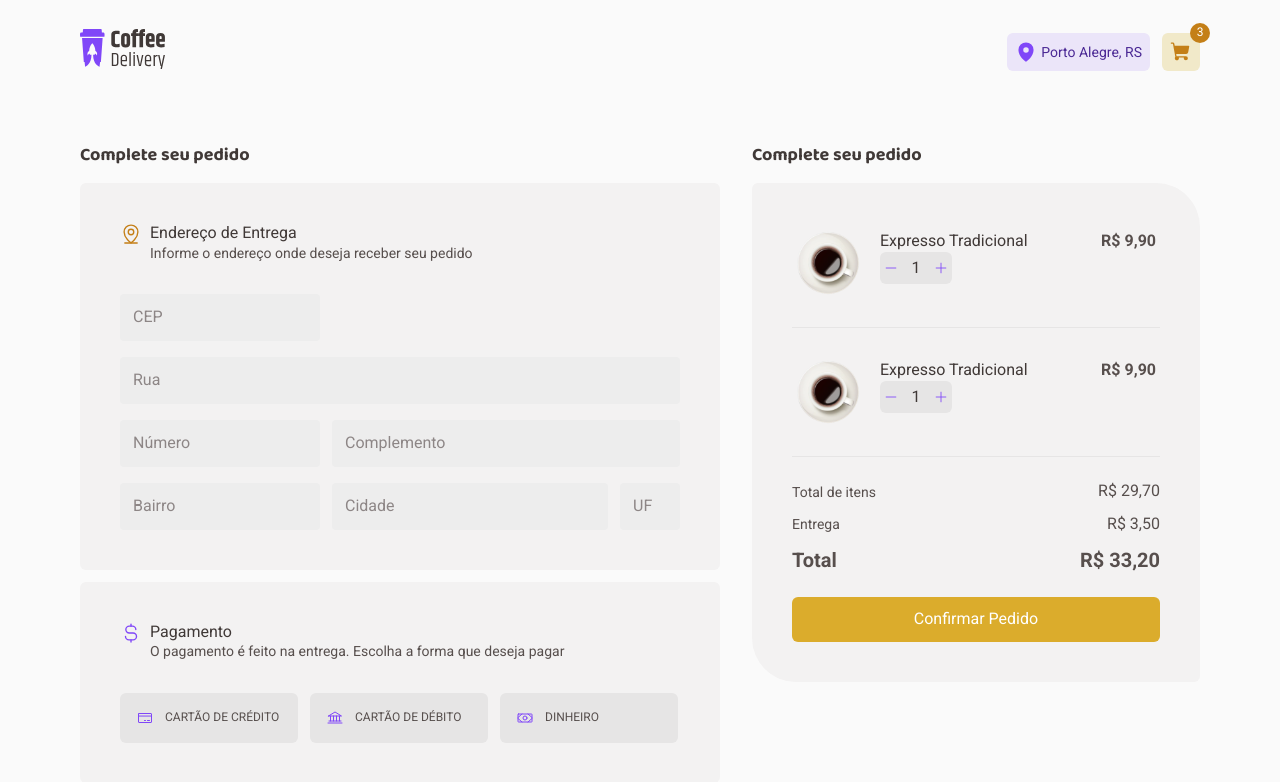
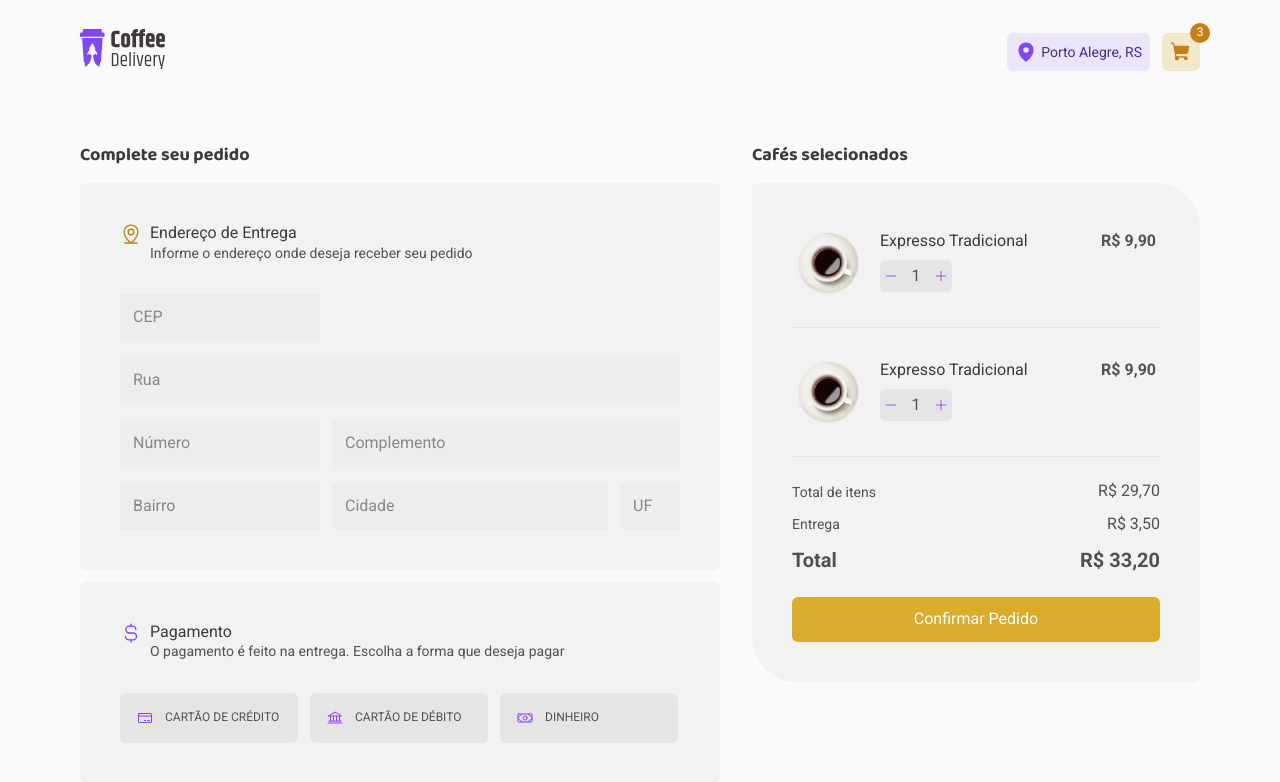
Before and after one commit to joeyanovich/coffee-delivery, a React (Vite) app: page /cart in a window 1280 px wide. Shown: the top 782 px of the page. Built offline with nearby package versions, Linux system fonts and the light colour scheme.

Commit message:
work 🚧: changing classes: checkout selected coffees part 2

```diff
--- a/src/pages/Checkout/components/SelectedCoffees/ItemCart/index.tsx
+++ b/src/pages/Checkout/components/SelectedCoffees/ItemCart/index.tsx
@@ -1,20 +1,20 @@
 import cafe from '../../../../../../public/americano.png'
-import { ItemCartContainer } from "./styled";
+import { ContentContainer, InfoCardNameAndQuantity, ItemCartContainer, Price } from "./styled";
 import { InputCount } from '../../../../../components/InputCount';
 
 export function ItemCart() {
   return (
     <ItemCartContainer>
-      <div className="info-coffee">
-        <img className='img-coffee' src={cafe} />
-        <div className="content">
+      <ContentContainer>
+        <img src={cafe} />
+        <InfoCardNameAndQuantity>
           <span>Expresso Tradicional</span>
           <InputCount />
-        </div>
-      </div>
-      <div className="price">
+        </InfoCardNameAndQuantity>
+      </ContentContainer>
+      <Price>
         <p>R$ 9,90</p>
-      </div>
+      </Price>
     </ItemCartContainer>
   )
 }
--- a/src/pages/Checkout/components/SelectedCoffees/ItemCart/styled.ts
+++ b/src/pages/Checkout/components/SelectedCoffees/ItemCart/styled.ts
@@ -3,49 +3,32 @@ import styled from "styled-components";
 export const ItemCartContainer = styled.div`
   max-width: 23rem;
   padding: 0.5rem 0.25rem;
+
+  display: flex;
   justify-content: space-between;
 
+  background-color: ${props => props.theme['base-card']};
+`
+
+export const ContentContainer = styled.div`
   display: flex;
+  gap: 1.25rem;
 
-  background-color: ${props => props.theme['base-card']};
-
-  .info-coffee {
-    display: flex;
-    gap: 1.25rem;
-  }
-  .img-coffee{
+  img {
     width: 4rem;
   }
-  .content {
+`
+
+export const InfoCardNameAndQuantity = styled.div`
+  display: flex;
+  flex-direction: column;
+  gap: 0.5rem;
+
+  span {
     color: ${props => props.theme['base-subtitle']};
   }
-  .amount-coffee {
-    margin-top: 0.5rem;
+`
 
-    display: flex;
-    gap: 0.5rem ;
-  }
-  .amount-coffee button {
-    display: flex;
-    align-items: center;
-    gap: 0.25rem;
-
-    padding: 0.5rem;
-
-    border: none;
-    border-radius: 6px;
-    cursor: pointer;
-
-    text-transform: uppercase;
-    font-size: 0.75rem;
-
-    background-color: ${props => props.theme['base-button']};
-
-    svg {
-      color: ${props => props.theme['purple']};
-    }
-  }
-  .price {
-    font-weight: bold;
-  }
+export const Price = styled.div`
+  font-weight: bold;
 `
--- a/src/pages/Checkout/components/SelectedCoffees/index.tsx
+++ b/src/pages/Checkout/components/SelectedCoffees/index.tsx
@@ -4,7 +4,7 @@ import { Coffees, ConfirmButton, ContentContainer, Delivery, LineContainer, Pric
 export function SelectedCoffees() {
   return (
     <SelectedCoffeesContainer>
-      <h2>Complete seu pedido</h2>
+      <h2>Cafés selecionados</h2>
       <ContentContainer>
         <Coffees>
           <ItemCart />
--- a/src/pages/Checkout/components/SelectedCoffees/styles.ts
+++ b/src/pages/Checkout/components/SelectedCoffees/styles.ts
@@ -4,8 +4,6 @@ export const SelectedCoffeesContainer = styled.div`
   display: flex;
   flex-direction: column;
   gap: 1rem;
-
-  max-width: 28rem;
 
   h2 {
     font-family: 'Baloo 2', sans-serif;
@@ -15,16 +13,20 @@ export const SelectedCoffeesContainer = styled.div`
   }
 `
 
-export const ContentContainer = styled.div` // container
+export const ContentContainer = styled.div`
   display: flex;
   flex-direction: column;
   justify-content: center;
   gap: 1.5rem;
 
+  max-width: 100%;
   padding: 2.5rem;
   border-radius: 6px 44px 6px 44px;
 
   background-color: ${props => props.theme['base-card']};
+`
+export const Coffees = styled.div`
+  max-width: 100%;
 `
 
 export const LineContainer = styled.div`
@@ -36,8 +38,7 @@ export const LineContainer = styled.div`
   background-color:${props => props.theme['base-button']};
 `
 
-export const Coffees = styled.div`
-`
+
 
 export const PriceInfoContainer = styled.div`
   display: flex;
```
